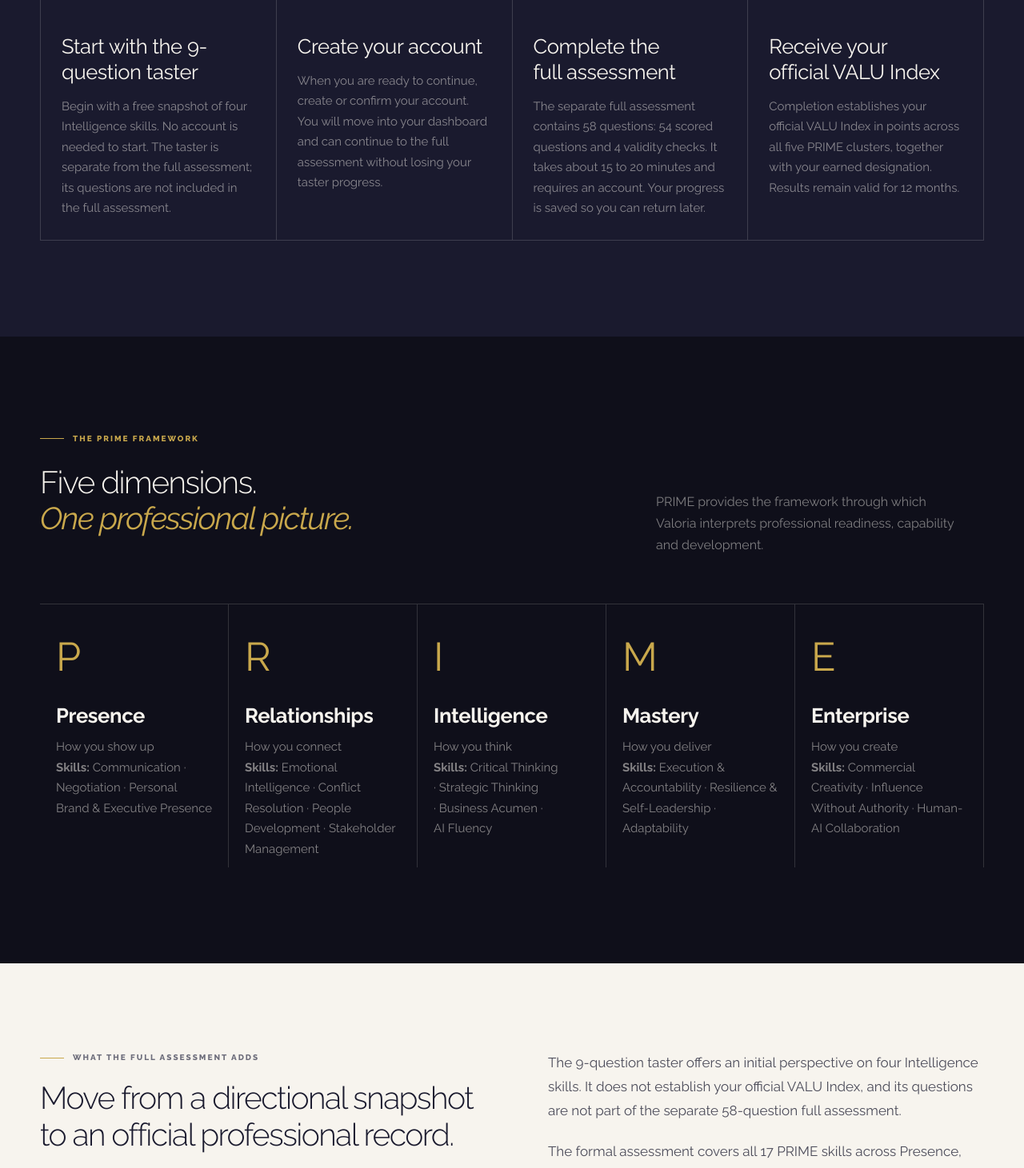
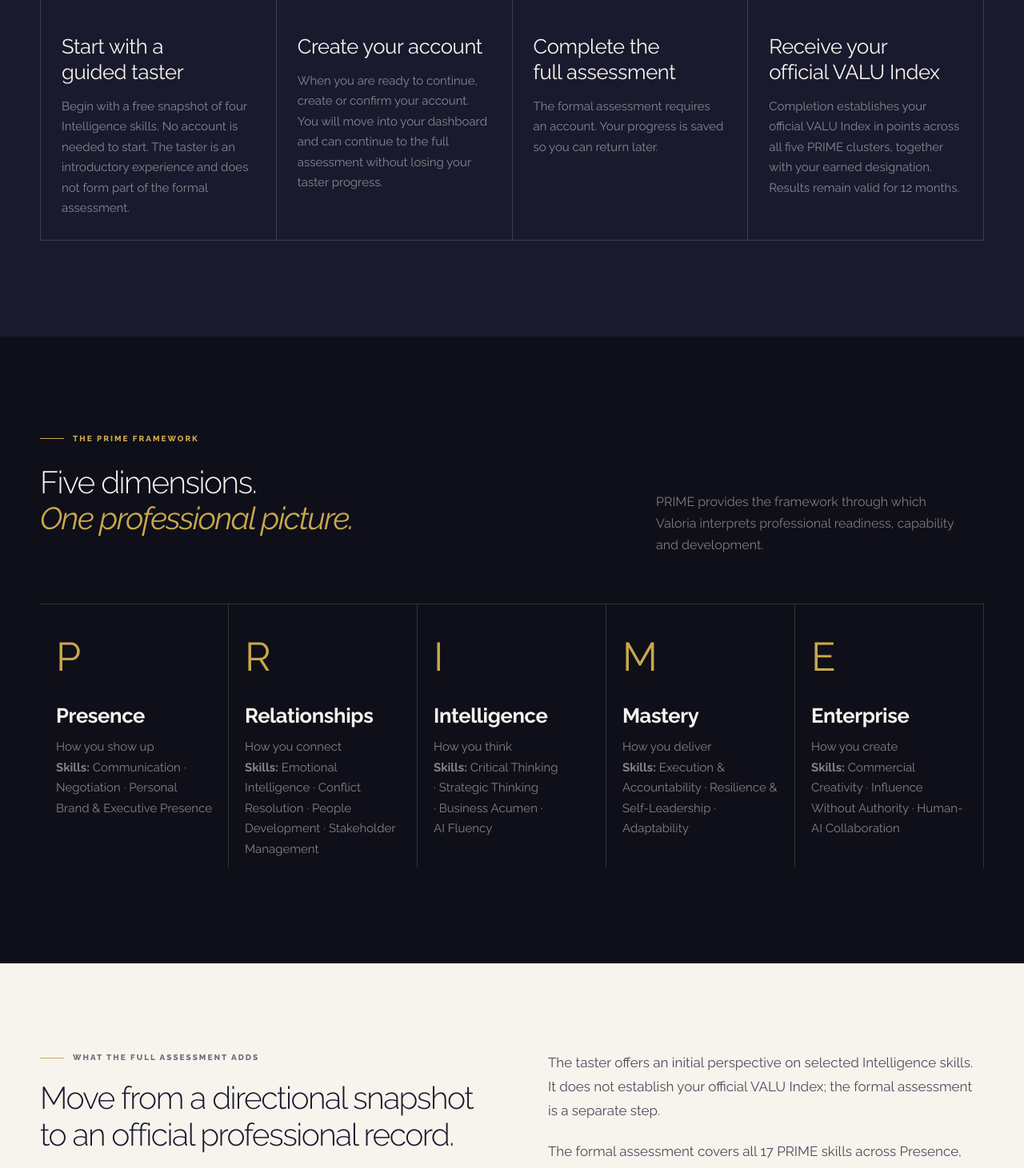
Before and after one commit to riverwayse-sudo/valoria-site, a Next.js app: page /valu in a window 1280 px wide. Shown: the part 1540-3001 px from the top of the page at 80% size. Built offline with nearby package versions, Linux system fonts and the light colour scheme; no server answers.

Commit message:
content(valu): remove participant-facing question counts

```diff
--- a/src/app/valu/page.jsx
+++ b/src/app/valu/page.jsx
@@ -39,9 +39,9 @@ export default function ValuPage() {
           <div className="valu-kicker"><span /> A CLEAR PROFESSIONAL STARTING POINT</div>
           <h2>A clear starting point.<br /><em>A fuller professional picture.</em></h2>
           <div className="valu-steps">
-            <article><b>01</b><h3>Start with the 9-question taster</h3><p>Begin with a free snapshot of four Intelligence skills. No account is needed to start. The taster is separate from the full assessment; its questions are not included in the full assessment.</p></article>
+            <article><b>01</b><h3>Start with a guided taster</h3><p>Begin with a free snapshot of four Intelligence skills. No account is needed to start. The taster is an introductory experience and does not form part of the formal assessment.</p></article>
             <article><b>02</b><h3>Create your account</h3><p>When you are ready to continue, create or confirm your account. You will move into your dashboard and can continue to the full assessment without losing your taster progress.</p></article>
-            <article><b>03</b><h3>Complete the full assessment</h3><p>The separate full assessment contains 58 questions: 54 scored questions and 4 validity checks. It takes about 15 to 20 minutes and requires an account. Your progress is saved so you can return later.</p></article>
+            <article><b>03</b><h3>Complete the full assessment</h3><p>The formal assessment requires an account. Your progress is saved so you can return later.</p></article>
             <article><b>04</b><h3>Receive your official VALU Index</h3><p>Completion establishes your official VALU Index in points across all five PRIME clusters, together with your earned designation. Results remain valid for 12 months.</p></article>
           </div>
         </div>
@@ -57,7 +57,7 @@ export default function ValuPage() {
       <section className="valu-outcome">
         <div className="valu-wrap valu-outcome-grid">
           <div><div className="valu-kicker valu-dark"><span /> WHAT THE FULL ASSESSMENT ADDS</div><h2>Move from a directional snapshot to an official professional record.</h2></div>
-          <div><p>The 9-question taster offers an initial perspective on four Intelligence skills. It does not establish your official VALU Index, and its questions are not part of the separate 58-question full assessment.</p><p>The formal assessment covers all 17 PRIME skills across Presence, Relationships, Intelligence, Mastery and Enterprise. It establishes your official VALU Index and PRIME results in points, with a 12-month validity period. Your professional profile and marketplace access then reflect your completed assessment and the applicable eligibility requirements.</p><AssessmentStartLink href={BRAND.assessmentUrl} className="valu-inline">START THE VALU TASTER →</AssessmentStartLink></div>
+          <div><p>The taster offers an initial perspective on selected Intelligence skills. It does not establish your official VALU Index; the formal assessment is a separate step.</p><p>The formal assessment covers all 17 PRIME skills across Presence, Relationships, Intelligence, Mastery and Enterprise. It establishes your official VALU Index and PRIME results in points, with a 12-month validity period. Your professional profile and marketplace access then reflect your completed assessment and the applicable eligibility requirements.</p><AssessmentStartLink href={BRAND.assessmentUrl} className="valu-inline">START THE VALU TASTER →</AssessmentStartLink></div>
         </div>
       </section>
 
```
